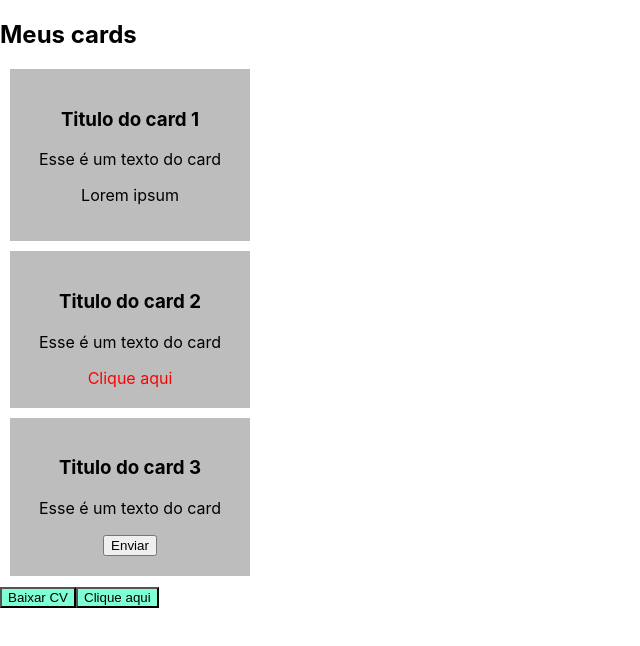
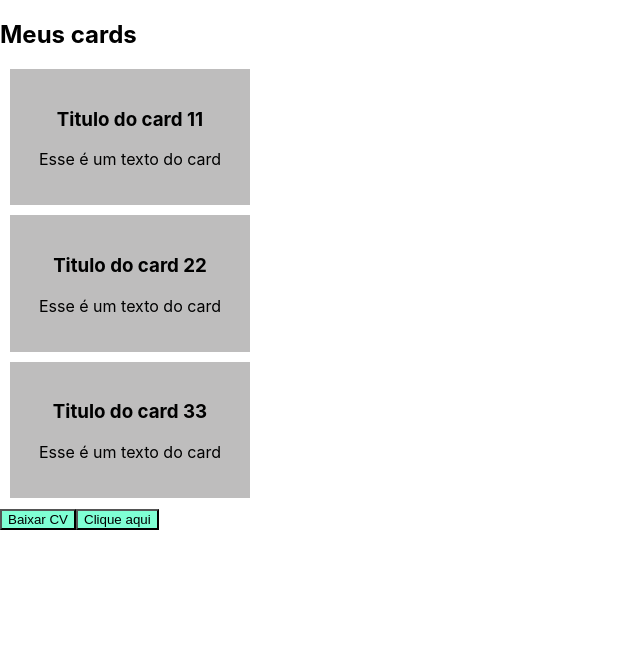
Before and after one commit to CalebeFelipe/react-base, a React (Create React App) app: page / in a window 1280 px wide. Shown: the top 646 px of the page, without its empty margins (0-640 px from the left). Built offline with nearby package versions, Linux system fonts and the light colour scheme.

Commit message:
feat: learning list and keys

```diff
--- a/src/components/cards/cards.js
+++ b/src/components/cards/cards.js
@@ -1,25 +1,34 @@
 import { Card } from '../card/card.js'
+
+let idCounter = 1
+const cardInfo = [
+    {
+        title: 'Titulo do card 11',
+        id: idCounter++
+    },
+    {
+        title: 'Titulo do card 22',
+        id: idCounter++
+    },
+    {
+        title: 'Titulo do card 33',
+        id: idCounter++
+    }
+]
 
 export const Cards = () => {
     return (
         <div>
             <h2>Meus cards</h2>
             <div>
-                <Card>
-                    <h3>Titulo do card 1</h3>
-                    <p>Esse é um texto do card</p>
-                    <p>Lorem ipsum</p>
-                </Card>
-                <Card>
-                    <h3>Titulo do card 2</h3>
-                    <p>Esse é um texto do card</p>
-                    <a>Clique aqui</a>
-                </Card>
-                <Card>
-                    <h3>Titulo do card 3</h3>
-                    <p>Esse é um texto do card</p>
-                    <button>Enviar</button>
-                </Card>
+                {
+                    cardInfo.map(card => (
+                        <Card key={card.id}>
+                            <h3>{card.title}</h3>
+                            <p>Esse é um texto do card</p>
+                        </Card>
+                    ))
+                }
             </div>
         </div>
     )
```
